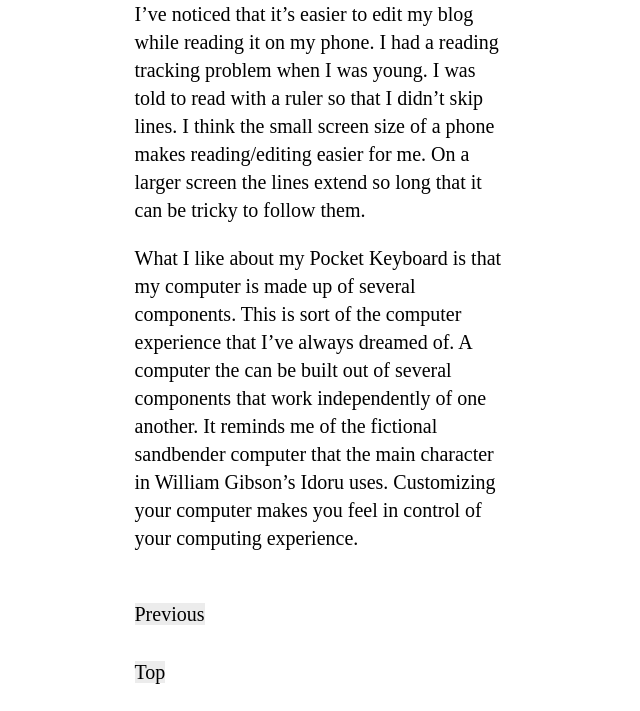
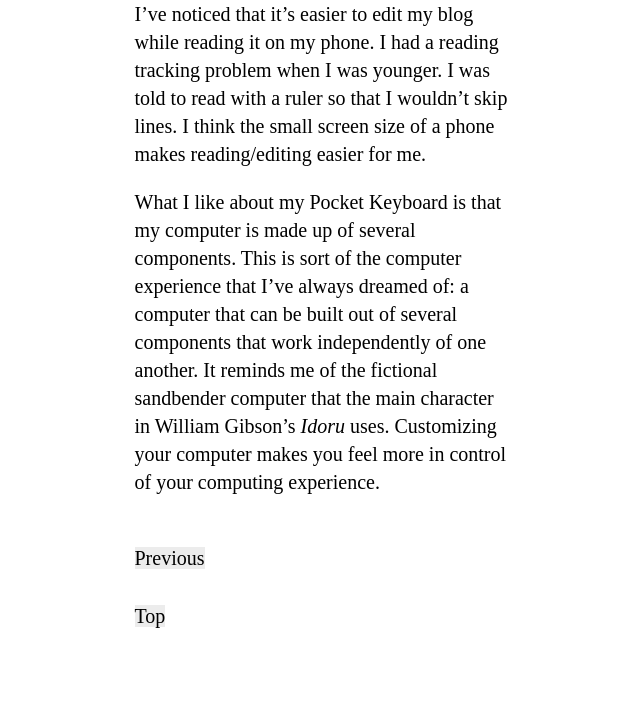
Before and after one commit to oilstel/elliott, a Jekyll site: the page built from _posts/2019-09-06-pocket-keyboard.md, in a window 1280 px wide. Shown: the part 1028-1739 px from the top of the page, without its empty margins (318-958 px from the left). Built offline with Jekyll 4.4.1, drawn with Linux system fonts in a browser that asks for light colours; after the commit the page ends 1683 px from its top, so only the background shows below that.

```diff
--- a/_posts/2019-09-06-pocket-keyboard.md
+++ b/_posts/2019-09-06-pocket-keyboard.md
@@ -13,6 +13,6 @@ I’m typing this on my new Pocket Keyboard. I’ve been thinking about my phone
 
 ![](https://files.elliott.computer/images/pocket-keyboard-2.jpg)
 
-I've noticed that it's easier to edit my blog while reading it on my phone. I had a reading tracking problem when I was young. I was told to read with a ruler so that I didn't skip lines. I think the small screen size of a phone makes reading/editing easier for me. On a larger screen the lines extend so long that it can be tricky to follow them.
+I've noticed that it's easier to edit my blog while reading it on my phone. I had a reading tracking problem when I was younger. I was told to read with a ruler so that I wouldn't skip lines. I think the small screen size of a phone makes reading/editing easier for me.
 
-What I like about my Pocket Keyboard is that my computer is made up of several components. This is sort of the computer experience that I've always dreamed of. A computer the can be built out of several components that work independently of one another. It reminds me of the fictional sandbender computer that the main character in William Gibson’s Idoru uses. Customizing your computer makes you feel in control of your computing experience.
+What I like about my Pocket Keyboard is that my computer is made up of several components. This is sort of the computer experience that I've always dreamed of: a computer that can be built out of several components that work independently of one another. It reminds me of the fictional sandbender computer that the main character in William Gibson’s *Idoru* uses. Customizing your computer makes you feel more in control of your computing experience.
```
